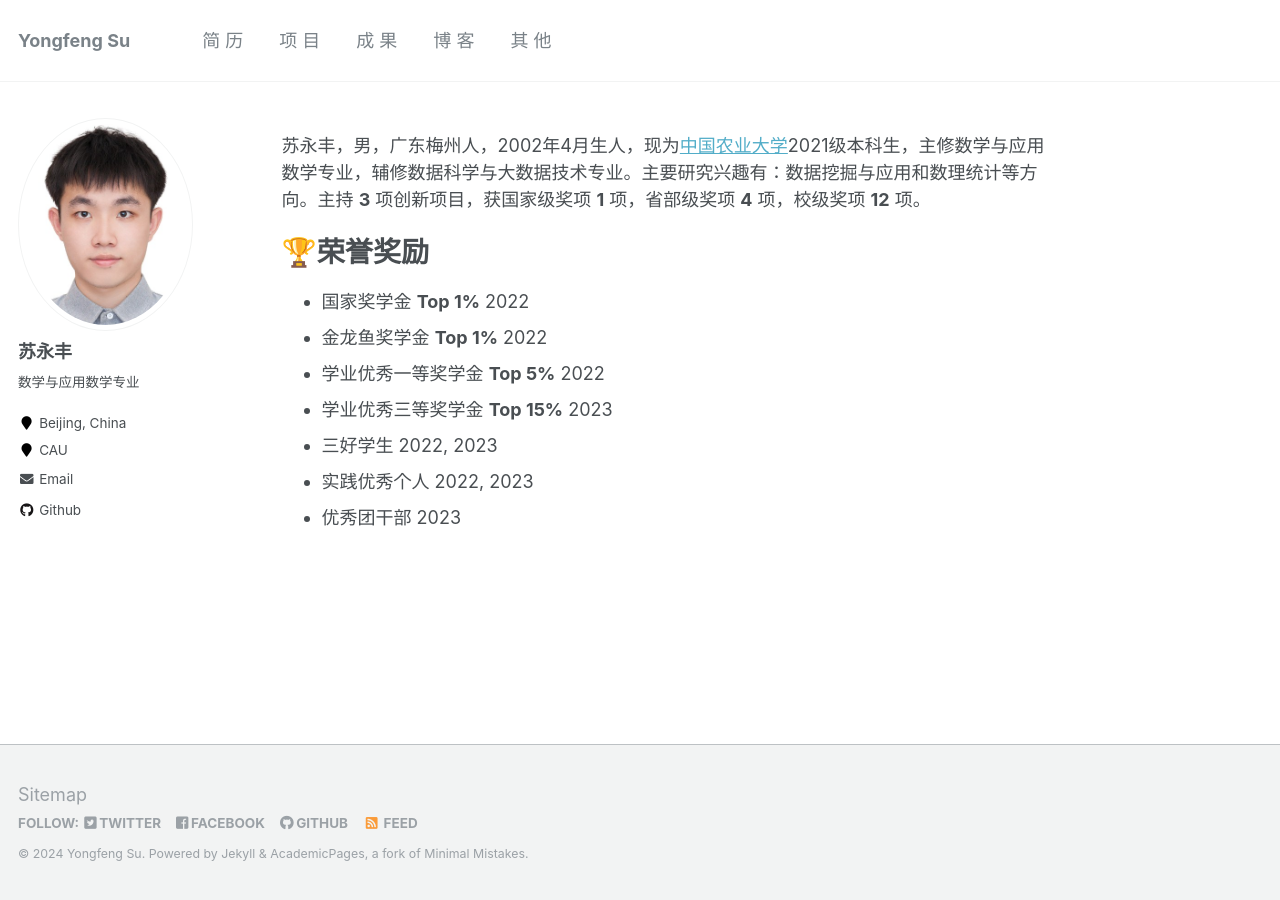
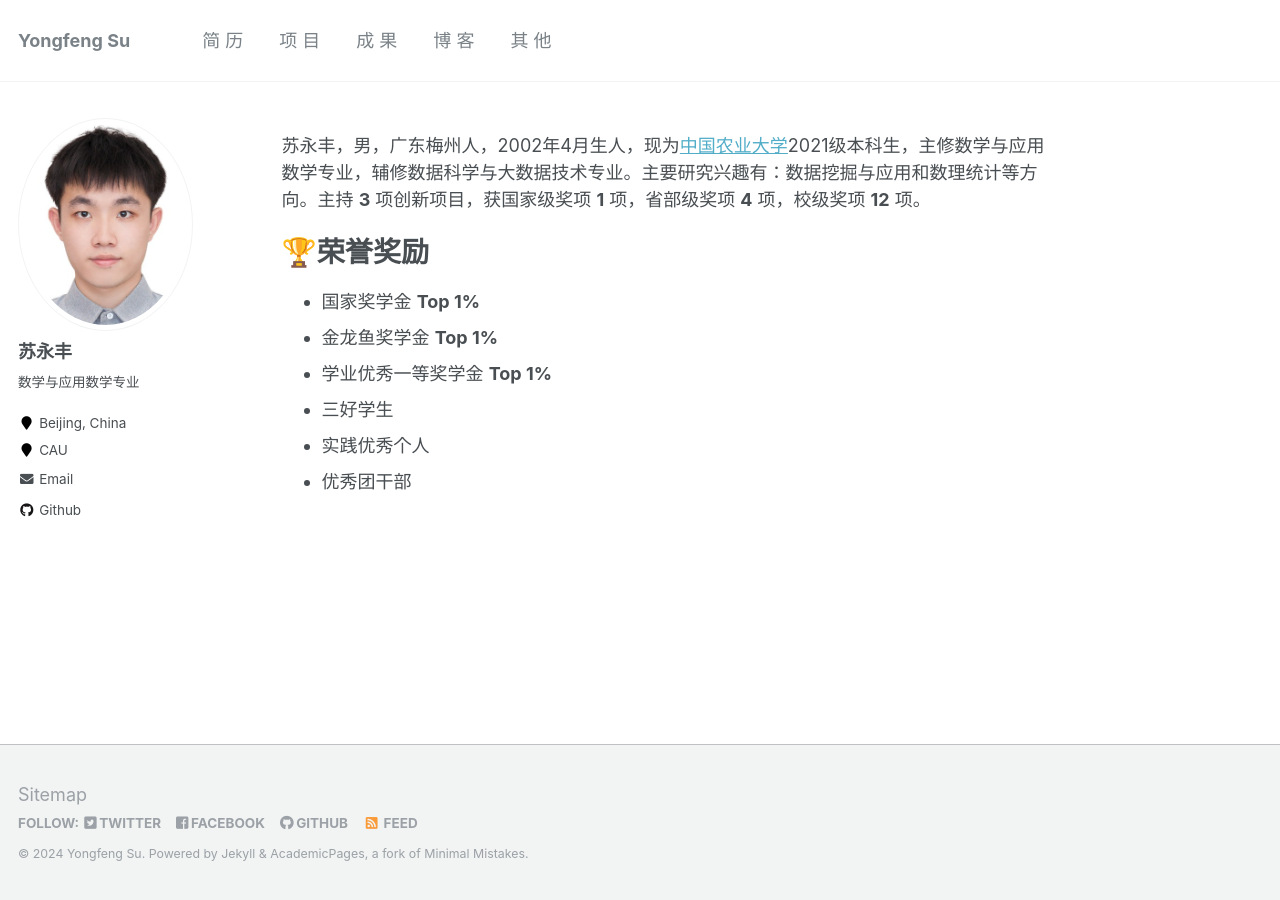
Before and after one commit to CreatBySu/CreatBySu.github.io, a Jekyll site: the page built from _pages/about.md, in a window 1280 px wide. Built offline with Jekyll 4.4.1, drawn with Linux system fonts in a browser that asks for light colours.

Commit message:
Update about.md

```diff
--- a/_pages/about.md
+++ b/_pages/about.md
@@ -11,10 +11,9 @@ redirect_from:
 苏永丰，男，广东梅州人，2002年4月生人，现为[中国农业大学](https://www.cau.edu.cn/)2021级本科生，主修数学与应用数学专业，辅修数据科学与大数据技术专业。主要研究兴趣有：数据挖掘与应用和数理统计等方向。主持 **3** 项创新项目，获国家级奖项 **1** 项，省部级奖项 **4** 项，校级奖项 **12** 项。
 
 # 🏆荣誉奖励
-* 国家奖学金    **Top 1%**     2022
-* 金龙鱼奖学金   **Top 1%**     2022
-* 学业优秀一等奖学金  **Top 5%**    2022
-* 学业优秀三等奖学金   **Top 15%**   2023
-* 三好学生  2022, 2023
-* 实践优秀个人  2022, 2023
-* 优秀团干部  2023
+* 国家奖学金    **Top 1%**
+* 金龙鱼奖学金   **Top 1%**
+* 学业优秀一等奖学金  **Top 1%**
+* 三好学生
+* 实践优秀个人
+* 优秀团干部
```
